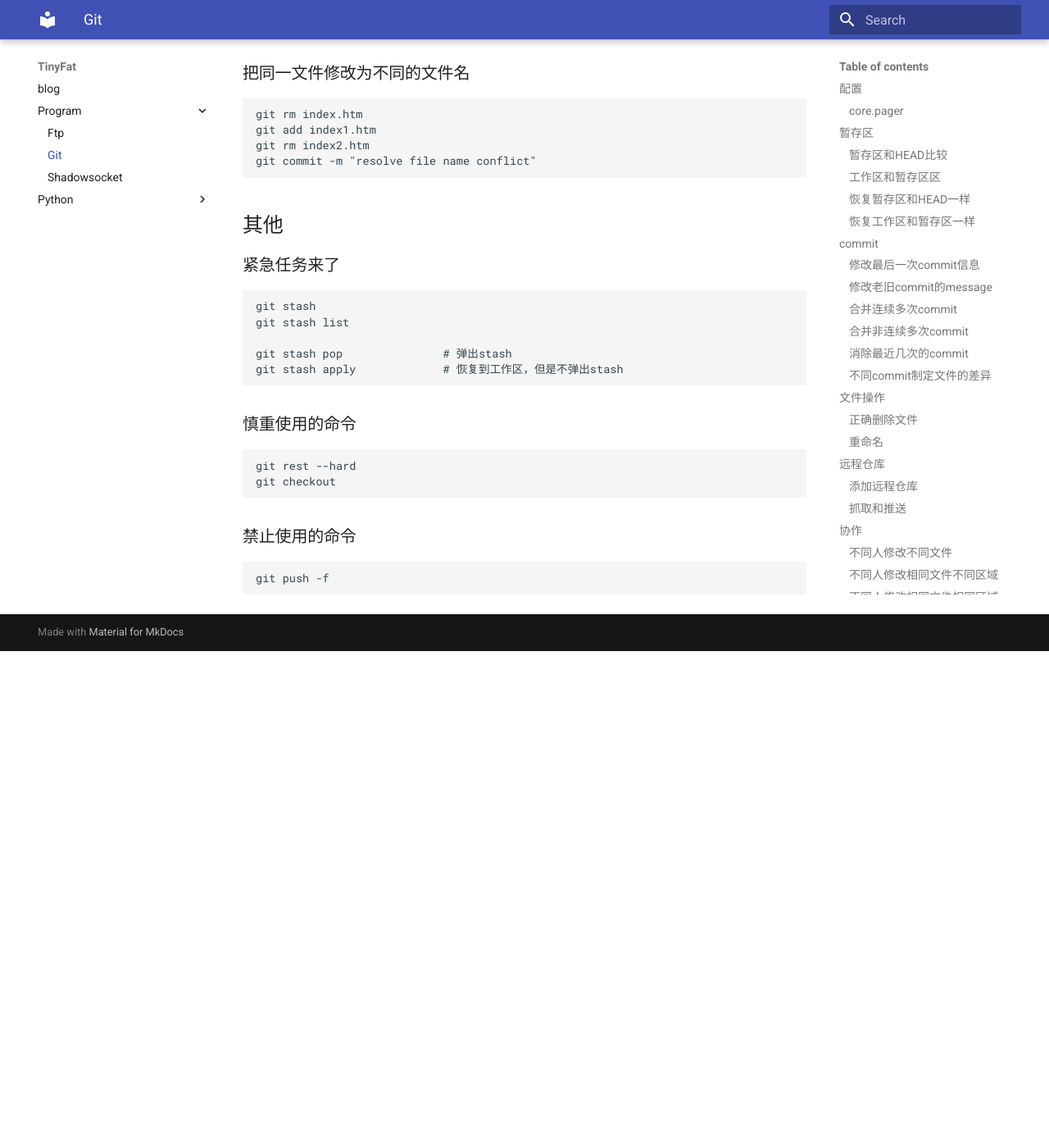
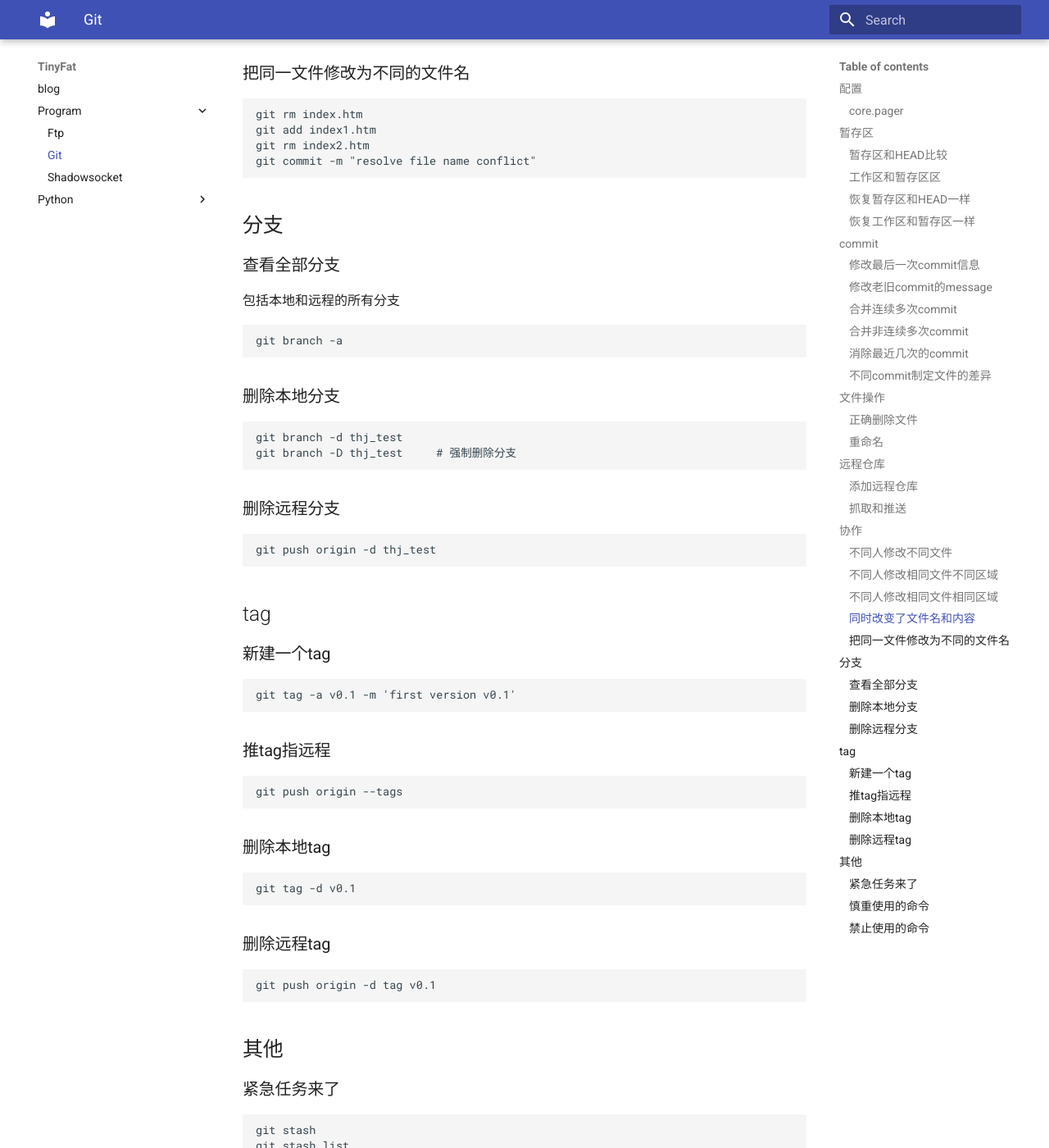
Before and after one commit to thj8/blog, an MkDocs documentation site: the page built from docs/program/git.md, in a window 1280 px wide and 1400 px high, scrolled down 3438 px. Shown: the whole window at 82% size. Built offline with MkDocs 1.6.1 and Material for MkDocs 9.7.7, drawn with Linux system fonts in a browser that asks for light colours; before the commit the page ends 4232 px from its top, so only the background shows below that.

Commit message:
update git

````diff
--- a/docs/program/git.md
+++ b/docs/program/git.md
@@ -138,6 +138,46 @@ git rm index2.htm
 git commit -m "resolve file name conflict"
 ```
 
+## 分支
+
+### 查看全部分支
+包括本地和远程的所有分支
+```
+git branch -a
+```
+
+### 删除本地分支
+```
+git branch -d thj_test
+git branch -D thj_test     # 强制删除分支
+```
+
+### 删除远程分支
+```
+git push origin -d thj_test
+```
+
+## tag
+### 新建一个tag
+```
+git tag -a v0.1 -m 'first version v0.1'
+```
+
+### 推tag指远程
+```
+git push origin --tags
+```
+
+### 删除本地tag
+```
+git tag -d v0.1
+```
+
+### 删除远程tag
+```
+git push origin -d tag v0.1
+```
+
 ## 其他
 ### 紧急任务来了
 ```
````
